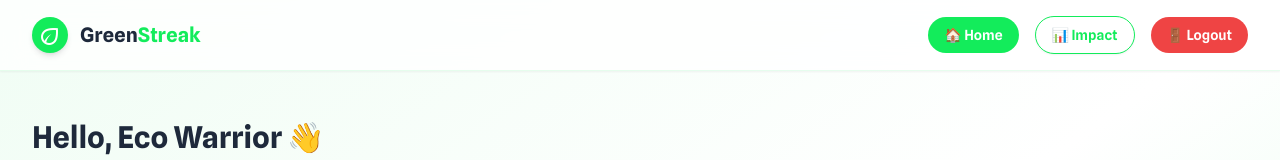
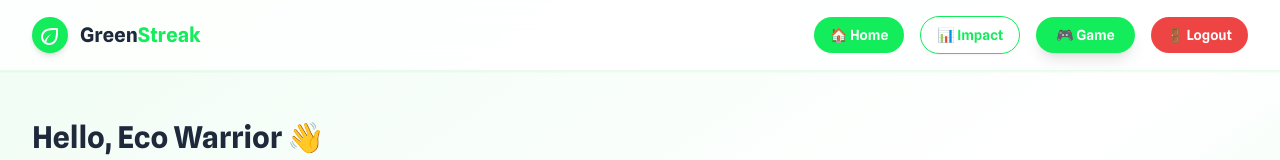
Before and after one commit to najafalinajaf449-hue/Script-kiddies-hackathon-2026, a React (Vite) app: page /dashboard in a window 1280 px wide. Shown: the top 160 px of the page. Built offline with nearby package versions, Linux system fonts and the light colour scheme; no server answers; the database is empty; sample sign-in values are in the browser's storage.

Commit message:
FINAL TOUCH

```diff
--- a/src/pages/GreenStreakDashboard.jsx
+++ b/src/pages/GreenStreakDashboard.jsx
@@ -59,6 +59,7 @@ export default function GreenStreakDashboard() {
 <nav className="sticky top-0 z-50 bg-white/80 backdrop-blur-md border-b border-primary/10 px-8 py-4 shadow-sm">
   <div className="max-w-7xl mx-auto flex justify-between items-center">
 
+    {/* LOGO */}
     <div className="flex items-center gap-3">
       <div className="w-9 h-9 bg-primary rounded-lg flex items-center justify-center shadow-md">
         <span className="material-symbols-outlined text-white">
@@ -70,7 +71,9 @@ export default function GreenStreakDashboard() {
       </span>
     </div>
 
+    {/* RIGHT SIDE BUTTONS */}
     <div className="flex items-center gap-4">
+
       <Link
         to="/"
         className="px-4 py-2 bg-primary text-white rounded-full text-sm font-semibold hover:scale-105 transition-all"
@@ -85,12 +88,26 @@ export default function GreenStreakDashboard() {
         📊 Impact
       </button>
 
+      {/* 🎮 GAME BUTTON ADDED */}
+      <button
+        onClick={() =>
+          window.open(
+            "https://subjecttoclimate.org/teacher-guides/10-climate-change-games-for-the-classroom#Shopping",
+            "_blank"
+          )
+        }
+        className="bg-primary text-white px-5 py-2 rounded-full text-sm font-semibold shadow-lg hover:scale-110 hover:shadow-primary/50 transition-all duration-300"
+      >
+        🎮 Game
+      </button>
+
       <button
         onClick={handleLogout}
         className="bg-red-500 text-white px-4 py-2 rounded-full text-sm font-semibold hover:scale-105 transition-all"
       >
         🚪 Logout
       </button>
+
     </div>
   </div>
 </nav>
--- a/src/pages/HomePage.jsx
+++ b/src/pages/HomePage.jsx
@@ -7,6 +7,8 @@ import { useNavigate } from "react-router-dom";
 export default function HomePage() {
   const [darkMode, setDarkMode] = useState(false);
   const navigate = useNavigate();
+
+
 
 
   return (
```
Lines whose indentation alone changed are shown as unchanged.
